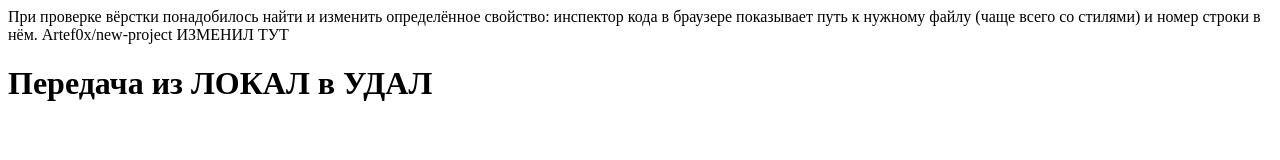
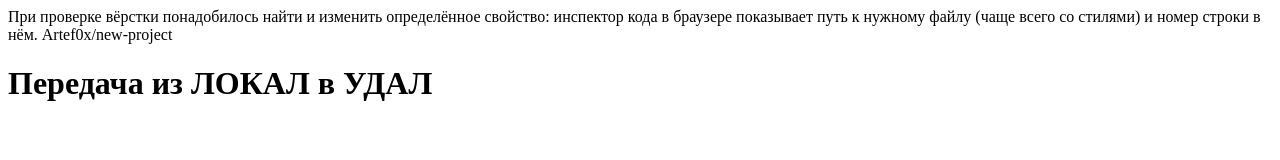
Before and after one commit to Artef0x/special-app, a plain HTML site: page index.html in a window 1280 px wide. Drawn offline with Linux system fonts and the light colour scheme.

Commit message:
remove punkt

```diff
--- a/index.html
+++ b/index.html
@@ -11,7 +11,7 @@
     свойство: инспектор кода в браузере показывает путь к нужному файлу
      (чаще всего со стилями) и номер строки в нём.
      Artef0x/new-project
- ИЗМЕНИЛ ТУТ
+
 <h1>Передача из ЛОКАЛ в УДАЛ</h1>
 </body>
 </html>
```
